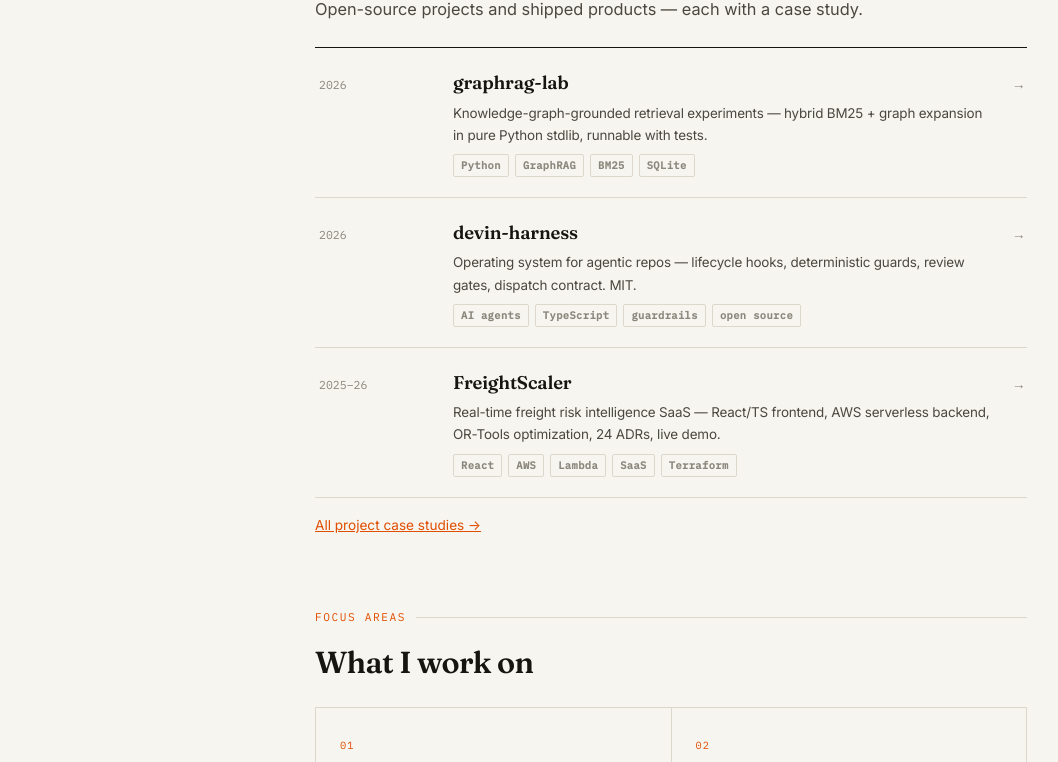
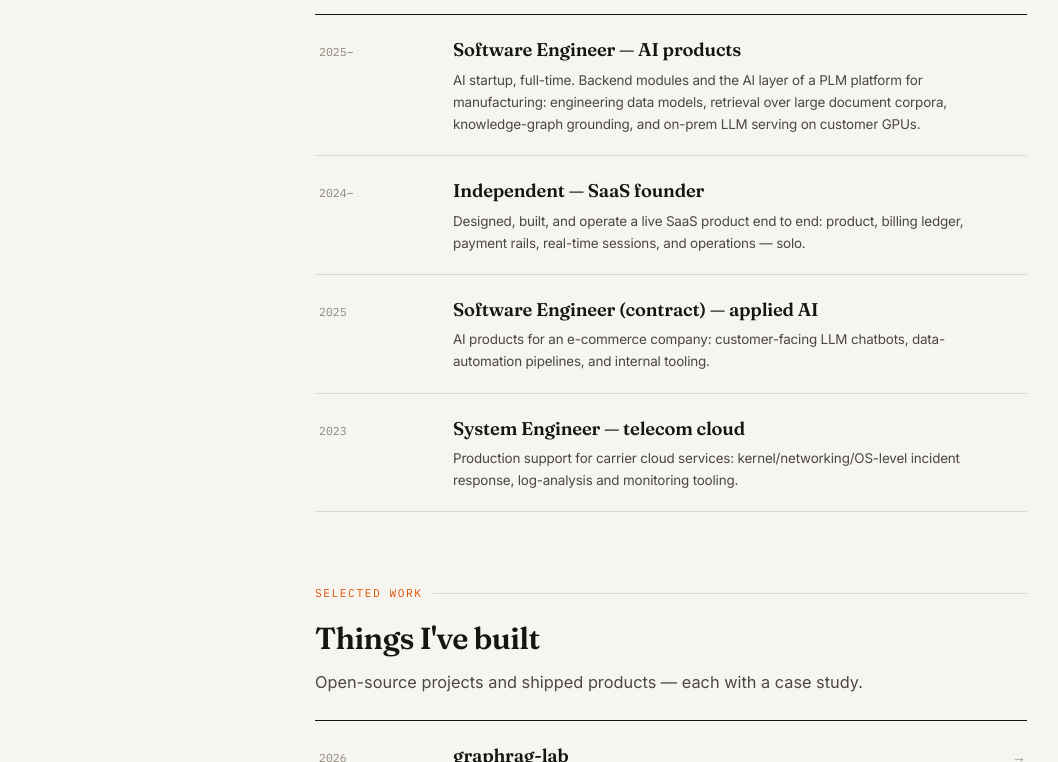
Before and after one commit to signalgap9-del/signalgap9-del.github.io, a plain HTML site: page index.html in a window 1280 px wide. Shown: the part 683-1445 px from the top of the page, without its empty margins (111-1169 px from the left). Drawn offline with Linux system fonts and the light colour scheme.

Commit message:
Add Experience section — generic titles, no company names

```diff
--- a/index.html
+++ b/index.html
@@ -136,6 +136,7 @@
     <div class="role">Software Engineer — AI Engineering<br>M.S. Computer Science, Georgia Tech</div>
     <span class="status">Open to relocate — EU / US</span>
     <nav>
+      <a href="#experience">Experience</a>
       <a href="#work">Work</a>
       <a href="#focus">Focus</a>
       <a href="#stack">Stack</a>
@@ -162,6 +163,34 @@
         <span><b>AI</b> agents · RAG · multimodal · LLM serving</span>
       </div>
     </div>
+
+    <!-- EXPERIENCE -->
+    <section id="experience">
+      <div class="sec-label">Experience</div>
+      <h2>Where I've worked</h2>
+      <div class="idx" style="margin-top:24px">
+        <div class="idx-row" style="cursor:default">
+          <span class="d">2025–</span>
+          <span class="t">Software Engineer — AI products<small>AI startup, full-time. Backend modules and the AI layer of a PLM platform for manufacturing: engineering data models, retrieval over large document corpora, knowledge-graph grounding, and on-prem LLM serving on customer GPUs.</small></span>
+          <span class="arr"></span>
+        </div>
+        <div class="idx-row" style="cursor:default">
+          <span class="d">2024–</span>
+          <span class="t">Independent — SaaS founder<small>Designed, built, and operate a live SaaS product end to end: product, billing ledger, payment rails, real-time sessions, and operations — solo.</small></span>
+          <span class="arr"></span>
+        </div>
+        <div class="idx-row" style="cursor:default">
+          <span class="d">2025</span>
+          <span class="t">Software Engineer (contract) — applied AI<small>AI products for an e-commerce company: customer-facing LLM chatbots, data-automation pipelines, and internal tooling.</small></span>
+          <span class="arr"></span>
+        </div>
+        <div class="idx-row" style="cursor:default">
+          <span class="d">2023</span>
+          <span class="t">System Engineer — telecom cloud<small>Production support for carrier cloud services: kernel/networking/OS-level incident response, log-analysis and monitoring tooling.</small></span>
+          <span class="arr"></span>
+        </div>
+      </div>
+    </section>
 
     <!-- WORK -->
     <section id="work">
```
